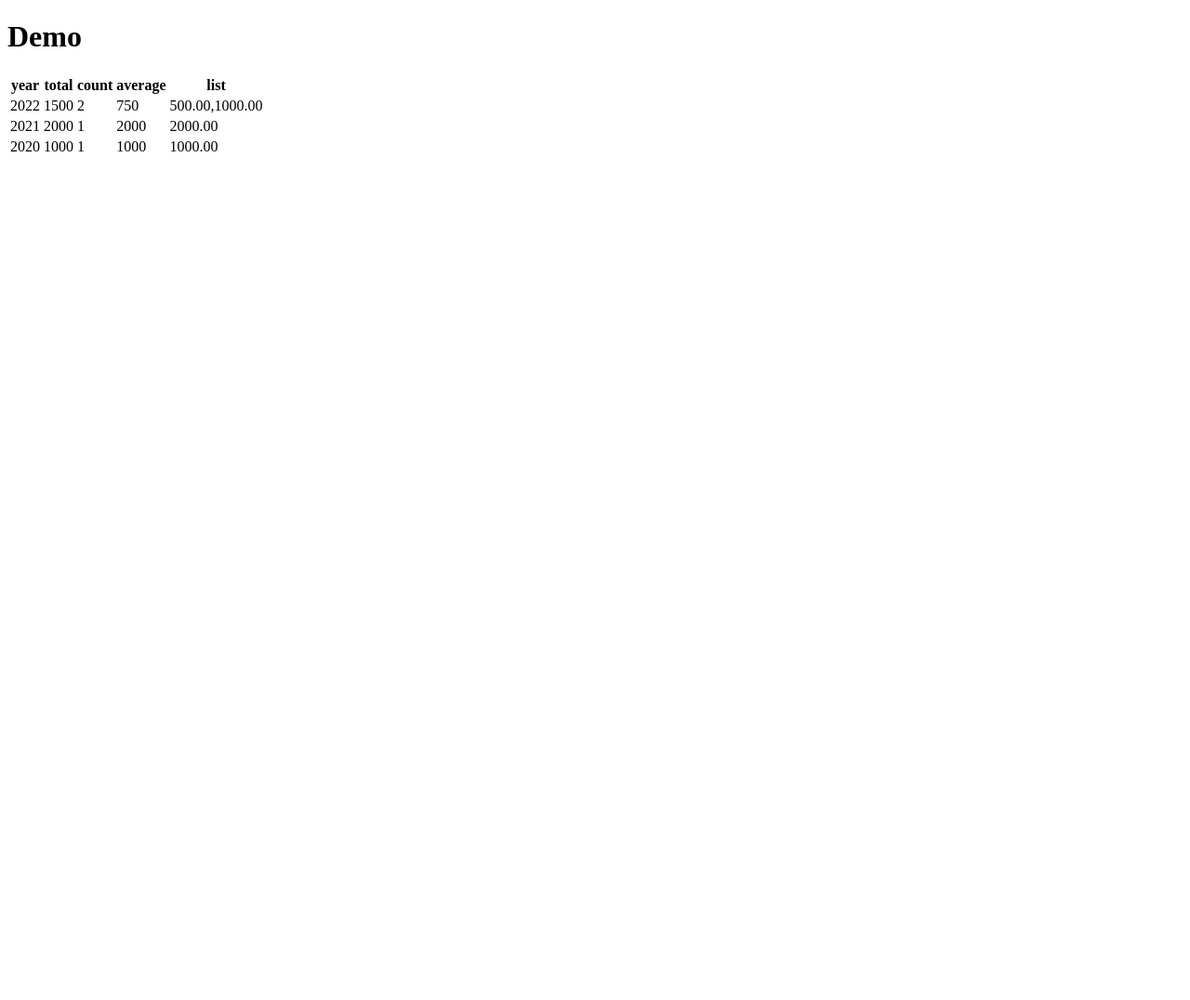
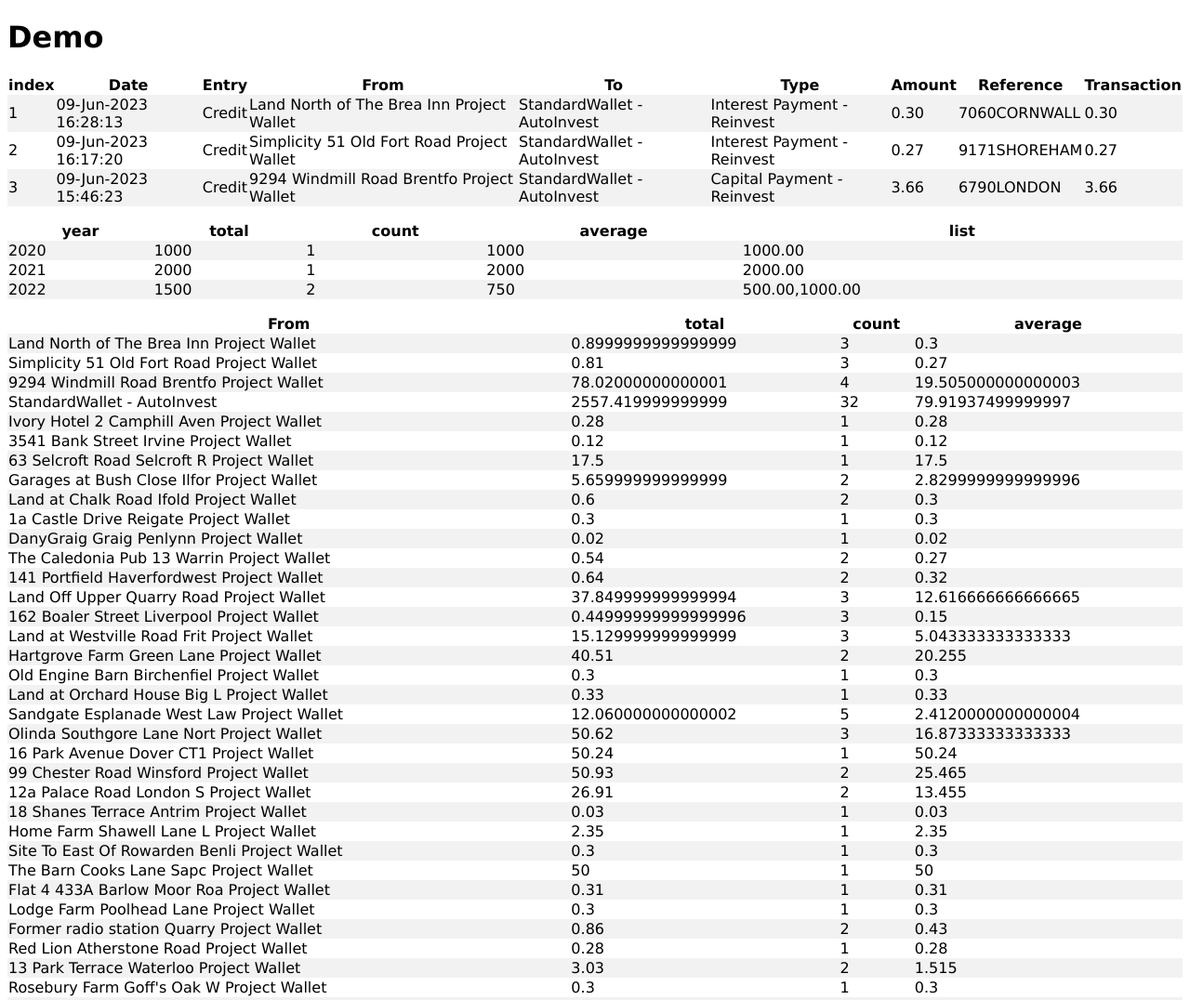
Before and after one commit to IJMacD/csvdb.js, a plain HTML site: page demo.html in a window 1280 px wide. Shown: the top 1076 px of the page at 93% size. Before the commit the page ends 800 px from the top, so only its background shows below. Drawn offline with Linux system fonts and the light colour scheme.

Commit message:
Support SELECT *
Pass row index to SELECT fns

```diff
--- a/csvdb.js
+++ b/csvdb.js
@@ -156,7 +156,7 @@ class CSVDBQuery {
             /** @type {RowObject[]} */
             const rowGroup = Array.isArray(row) ? row : [row];
 
-            yield mapSelectionToRow(rowGroup, this.#selection);
+            yield mapSelectionToRow(rowGroup, this.#selection, i);
 
             // FETCH FIRST
             if (++i > this.#limit) {
@@ -212,9 +212,9 @@ const isAggregate = (/** @type {string|((row: {}) => any)} */ col) => typeof col
 
 /**
  * @param {RowObject[]} sourceRows
- * @param {{ [alias: string]: string|((row: RowObject) => any) }?} selection
+ * @param {{ [alias: string]: string|((row: RowObject, index?: number) => any) }?} selection
  */
-function mapSelectionToRow (sourceRows, selection) {
+function mapSelectionToRow (sourceRows, selection, index) {
     const out = {};
 
     const firstRow = sourceRows[0];
@@ -226,7 +226,7 @@ function mapSelectionToRow (sourceRows, selection) {
     for (const [alias, col] of Object.entries(selection)) {
 
         if (col instanceof Function) {
-            out[alias] = col(firstRow);
+            out[alias] = col(firstRow, index);
         }
         else {
             const aggregateMatch = /^([A-Z]{3,5})\((.*)\)$/.exec(col);
@@ -259,7 +259,12 @@ function mapSelectionToRow (sourceRows, selection) {
                 out[alias] = value;
             }
             else if (firstRow) {
-                out[alias] = firstRow[col];
+                if (col === "*") {
+                    Object.assign(out, firstRow);
+                }
+                else {
+                    out[alias] = firstRow[col];
+                }
             }
         }
     }
--- a/demo.html
+++ b/demo.html
@@ -10,19 +10,41 @@
                 .then(csv => {
                     const db = new CSVDB(csv);
 
+                    output(db.query().fetchFirst(3).select({index:(row,index)=>index,"*":"*"}).toArray());
+
                     const year = row => new Date(row.Date).getFullYear();
 
                     const result = db
                         .query()
                         .groupBy(year)
                         .where(row => row.From === "Deposit")
-                        .select({year,total:"SUM(Transaction)",count:"COUNT(*)",average:"AVG(Transaction)",list:"AGG(Transaction)"});
+                        .select({
+                            year,
+                            total: "SUM(Transaction)",
+                            count: "COUNT(*)",
+                            average: "AVG(Transaction)",
+                            list: "AGG(Transaction)"
+                        })
+                        .orderBy((a,b) => +a.Transaction - +b.Transaction);
 
-                    for (const row of result) {
-                        console.log(row);
-                    }
+                    output(result.toArray().sort((a, b) => a.year - b.year));
 
-                    output(result.toArray());
+                    const result2 = db
+                        .query()
+                        .groupBy("From")
+                        .select({
+                            From: "From",
+                            total: "SUM(Amount)",
+                            count: "COUNT(*)",
+                            average: "AVG(Amount)"
+                        })
+                        .orderBy((a,b) => +a.Amount - +b.Amount);
+
+                    // for (const row of result) {
+                    //     console.log(row);
+                    // }
+
+                    output(result2.toArray());
                 });
 
             function output (data) {
@@ -30,9 +52,14 @@
                 const headerRow = `<tr>${headers.map(h=>`<th>${h}</th>`).join("")}</tr>`;
                 const dataRows = data.map(row=>`<tr>${Object.values(row).map(c=>`<td>${c}</td>`).join("")}</tr>`).join("");
                 const html = `<table>${headerRow}${dataRows}</table>`;
-                document.getElementById("output").innerHTML = html;
+                document.getElementById("output").innerHTML += html;
             }
         </script>
+        <style>
+            body { font-family: 'Lucida Sans', 'Lucida Sans Regular', 'Lucida Grande', 'Lucida Sans Unicode', Geneva, Verdana, sans-serif; }
+            table { width: 100%; border-collapse: collapse; margin-bottom: 1em; }
+            tbody tr:nth-child(2n) td { background-color: rgba(0, 0, 0, 0.05); }
+        </style>
     </head>
     <body>
         <h1>Demo</h1>
```
